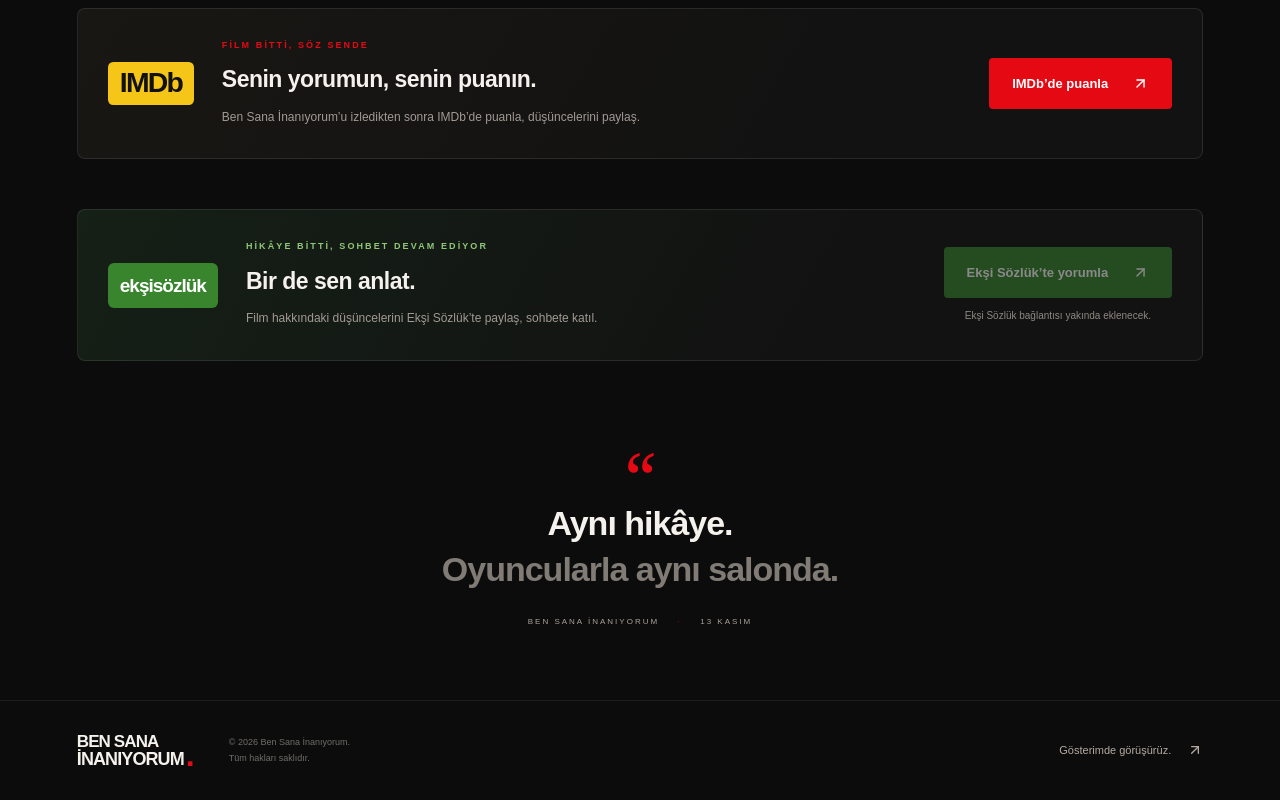
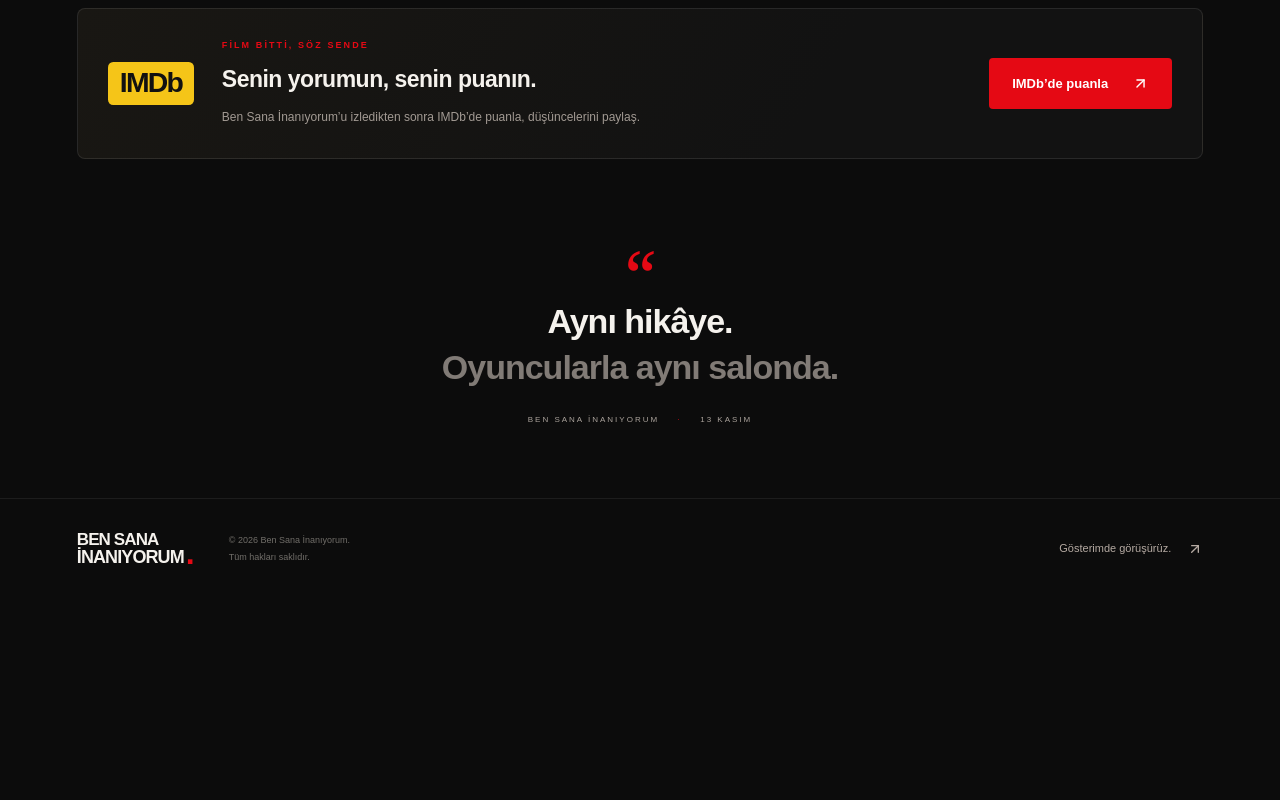
Before and after one commit to mahsunkaraca/bensanainaniyorum, a Next.js app: page / in a window 1280 px wide. Shown: the part 1611-2411 px from the top of the page. After the commit the page ends 2209 px from the top, so only its background shows below. Built offline with nearby package versions, Linux system fonts and the light colour scheme.

Commit message:
Revert "Add Eksi Sozluk comment invitation below IMDb"
This reverts commit c228669a3cbf94895699d8cd18003d65e5950c3b.

```diff
--- a/components/ticket-site.tsx
+++ b/components/ticket-site.tsx
@@ -36,13 +36,6 @@ export default function TicketSite() {
           <div className="imdb-action">{film.imdbUrl ? <a className="button" href={film.imdbUrl} target="_blank" rel="noopener noreferrer">IMDb’de puanla <ArrowUpRight size={17}/></a> : <><button className="button" type="button" disabled aria-describedby="imdb-pending">IMDb’de puanla <ArrowUpRight size={17}/></button><small id="imdb-pending">IMDb bağlantısı yakında eklenecek.</small></>}</div>
         </div>
       </section>
-      <section className="imdb-section eksi-section" aria-labelledby="eksi-heading">
-        <div className="imdb-card eksi-card">
-          <div className="eksi-logo" aria-label="Ekşi Sözlük">ekşisözlük</div>
-          <div className="imdb-copy"><div className="eyebrow eksi-eyebrow">HİKÂYE BİTTİ, SOHBET DEVAM EDİYOR</div><h2 id="eksi-heading">Bir de sen anlat.</h2><p>Film hakkındaki düşüncelerini Ekşi Sözlük’te paylaş, sohbete katıl.</p></div>
-          <div className="imdb-action eksi-action">{film.eksiUrl ? <a className="button" href={film.eksiUrl} target="_blank" rel="noopener noreferrer">Ekşi Sözlük’te yorumla <ArrowUpRight size={17}/></a> : <><button className="button" type="button" disabled aria-describedby="eksi-pending">Ekşi Sözlük’te yorumla <ArrowUpRight size={17}/></button><small id="eksi-pending">Ekşi Sözlük bağlantısı yakında eklenecek.</small></>}</div>
-        </div>
-      </section>
       <section className="quote"><span>“</span><p>Aynı hikâye.<br/><em>Oyuncularla aynı salonda.</em></p><div>BEN SANA İNANIYORUM <i>·</i> 13 KASIM</div></section>
     </main>
     <footer><a className="wordmark" href="#">BEN SANA<br/><span>İNANIYORUM</span><i>.</i></a><p>© {new Date().getFullYear()} Ben Sana İnanıyorum.<br/>Tüm hakları saklıdır.</p><a href="#bilet">Gösterimde görüşürüz. <ArrowUpRight size={16}/></a></footer>
--- a/lib/film.ts
+++ b/lib/film.ts
@@ -1,7 +1,6 @@
 /** Filmin IMDb sayfası. */
-export const film: { imdbUrl: string; eksiUrl: string } = {
+export const film: { imdbUrl: string } = {
   imdbUrl: 'https://www.imdb.com/title/tt45162733/',
-  eksiUrl: '',
 };
 
 if (film.imdbUrl) {
@@ -10,10 +9,3 @@ if (film.imdbUrl) {
     throw new Error('IMDb bağlantısı geçerli bir HTTPS IMDb adresi olmalı.');
   }
 }
-
-if (film.eksiUrl) {
-  const url = new URL(film.eksiUrl);
-  if (url.protocol !== 'https:' || !['eksisozluk.com', 'www.eksisozluk.com'].includes(url.hostname) || url.username || url.password) {
-    throw new Error('Ekşi Sözlük bağlantısı geçerli bir HTTPS Ekşi Sözlük adresi olmalı.');
-  }
-}
```
Also changed, not shown: app/globals.css, 1 other file (tests, documents, lock files or other folders).
